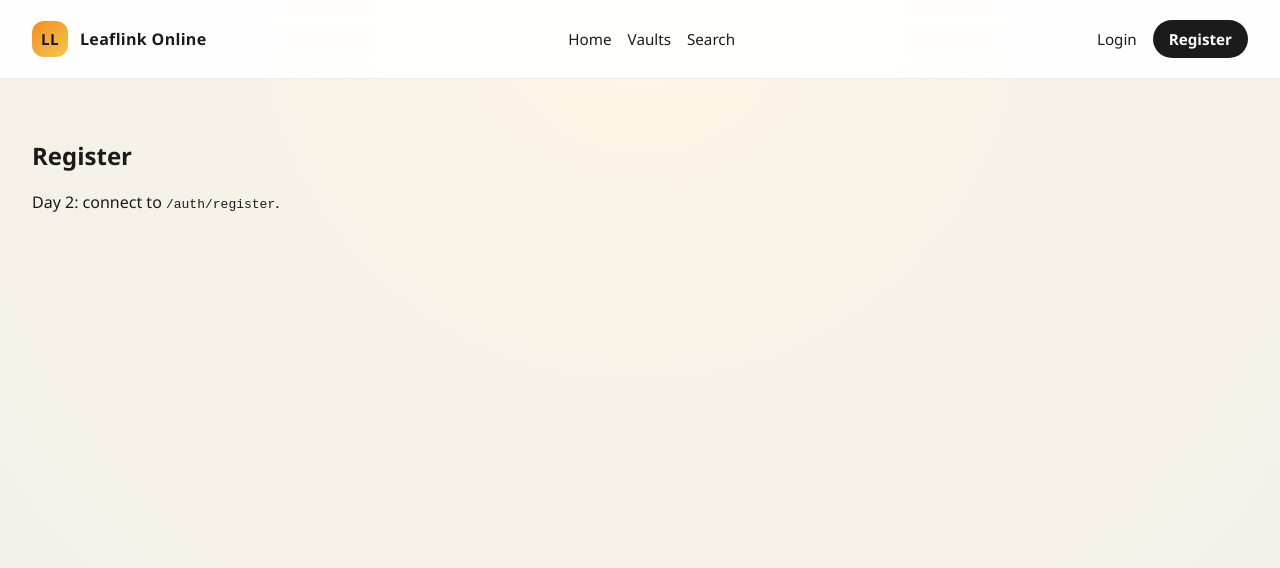
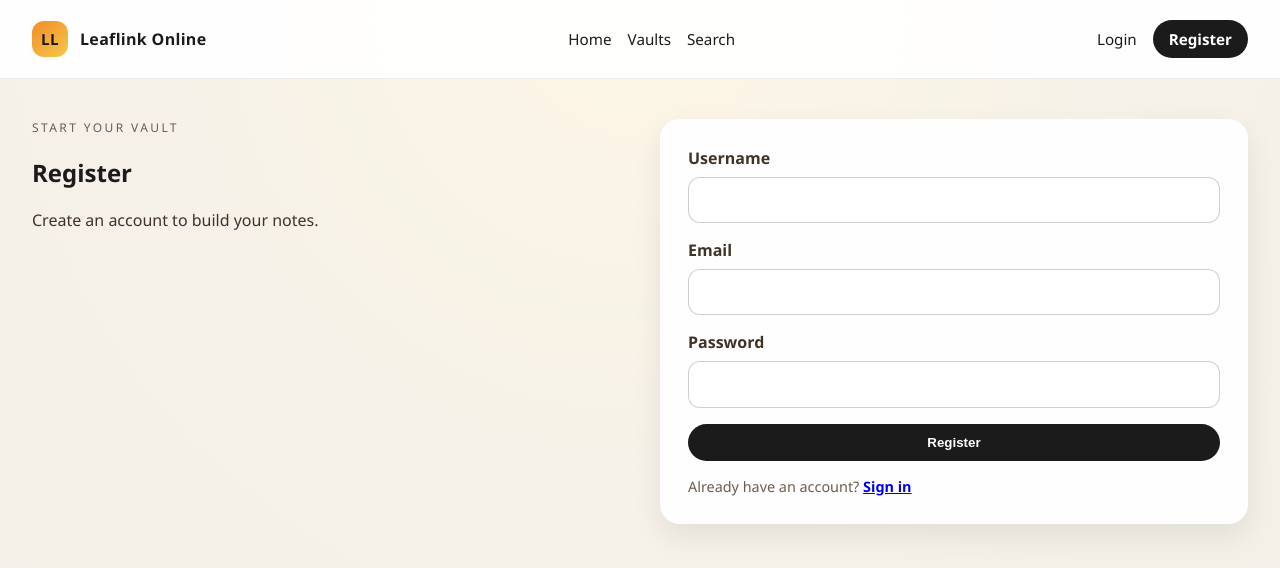
Before and after one commit to Just-Passersby/leaflink-online, a SvelteKit app in the folder frontend/: page /register in a window 1280 px wide. Shown: the top 568 px of the page. Built offline with nearby package versions, Linux system fonts and the light colour scheme; no server answers.

Commit message:
login/register page

```diff
--- a/frontend/src/routes/login/+page.svelte
+++ b/frontend/src/routes/login/+page.svelte
@@ -1,4 +1,130 @@
-<section>
-	<h1>Login</h1>
-	<p>Day 2: connect to <code>/auth/login</code> and <code>/auth/me</code>.</p>
+<script>
+	import { goto } from '$app/navigation';
+	import { login } from '$lib/auth.js';
+
+	let username = '';
+	let password = '';
+	let errorMessage = '';
+	let isSubmitting = false;
+
+	async function handleSubmit(event) {
+		event.preventDefault();
+		if (isSubmitting) return;
+
+		isSubmitting = true;
+		errorMessage = '';
+		try {
+			await login({ username, password });
+			goto('/vaults');
+		} catch (error) {
+			errorMessage = error?.message || 'Login failed.';
+		} finally {
+			isSubmitting = false;
+		}
+	}
+</script>
+
+<section class="auth">
+	<div>
+		<p class="eyebrow">Welcome back</p>
+		<h1>Login</h1>
+		<p class="subtitle">Use your username and password to continue.</p>
+	</div>
+
+	<form class="card" on:submit={handleSubmit}>
+		<label>
+			<span>Username</span>
+			<input type="text" bind:value={username} autocomplete="username" required />
+		</label>
+		<label>
+			<span>Password</span>
+			<input type="password" bind:value={password} autocomplete="current-password" required />
+		</label>
+		{#if errorMessage}
+			<p class="error">{errorMessage}</p>
+		{/if}
+		<button type="submit" disabled={isSubmitting}>
+			{isSubmitting ? 'Signing in...' : 'Login'}
+		</button>
+		<p class="hint">
+			No account yet? <a href="/register">Create one</a>
+		</p>
+	</form>
 </section>
+
+<style>
+	.auth {
+		display: grid;
+		grid-template-columns: repeat(auto-fit, minmax(260px, 1fr));
+		gap: 2.5rem;
+		align-items: start;
+	}
+
+	.eyebrow {
+		text-transform: uppercase;
+		letter-spacing: 0.2em;
+		font-size: 0.75rem;
+		color: #6b5d4c;
+		margin: 0 0 0.75rem;
+	}
+
+	.subtitle {
+		color: #3f3327;
+		line-height: 1.6;
+	}
+
+	.card {
+		background: rgba(255, 255, 255, 0.95);
+		padding: 1.75rem;
+		border-radius: 1.25rem;
+		box-shadow: 0 12px 30px rgba(0, 0, 0, 0.08);
+		display: grid;
+		gap: 1rem;
+	}
+
+	label {
+		display: grid;
+		gap: 0.5rem;
+		font-weight: 600;
+		color: #3f3327;
+	}
+
+	input {
+		padding: 0.7rem 0.9rem;
+		border-radius: 0.75rem;
+		border: 1px solid rgba(17, 17, 17, 0.2);
+		font: inherit;
+		background: #fff;
+	}
+
+	button {
+		padding: 0.7rem 1.2rem;
+		border-radius: 999px;
+		border: none;
+		background: #1b1b1b;
+		color: #fff;
+		font-weight: 600;
+		cursor: pointer;
+	}
+
+	button:disabled {
+		opacity: 0.7;
+		cursor: not-allowed;
+	}
+
+	.error {
+		color: #9b3a2d;
+		font-weight: 600;
+		margin: 0;
+	}
+
+	.hint {
+		margin: 0;
+		font-size: 0.9rem;
+		color: #6b5d4c;
+	}
+
+	.hint a {
+		font-weight: 600;
+	}
+</style>
--- a/frontend/src/routes/register/+page.svelte
+++ b/frontend/src/routes/register/+page.svelte
@@ -1,4 +1,135 @@
-<section>
-	<h1>Register</h1>
-	<p>Day 2: connect to <code>/auth/register</code>.</p>
+<script>
+	import { goto } from '$app/navigation';
+	import { register } from '$lib/auth.js';
+
+	let username = '';
+	let email = '';
+	let password = '';
+	let errorMessage = '';
+	let isSubmitting = false;
+
+	async function handleSubmit(event) {
+		event.preventDefault();
+		if (isSubmitting) return;
+
+		isSubmitting = true;
+		errorMessage = '';
+		try {
+			await register({ username, email, password });
+			goto('/vaults');
+		} catch (error) {
+			errorMessage = error?.message || 'Registration failed.';
+		} finally {
+			isSubmitting = false;
+		}
+	}
+</script>
+
+<section class="auth">
+	<div>
+		<p class="eyebrow">Start your vault</p>
+		<h1>Register</h1>
+		<p class="subtitle">Create an account to build your notes.</p>
+	</div>
+
+	<form class="card" on:submit={handleSubmit}>
+		<label>
+			<span>Username</span>
+			<input type="text" bind:value={username} autocomplete="username" required />
+		</label>
+		<label>
+			<span>Email</span>
+			<input type="email" bind:value={email} autocomplete="email" required />
+		</label>
+		<label>
+			<span>Password</span>
+			<input type="password" bind:value={password} autocomplete="new-password" required />
+		</label>
+		{#if errorMessage}
+			<p class="error">{errorMessage}</p>
+		{/if}
+		<button type="submit" disabled={isSubmitting}>
+			{isSubmitting ? 'Creating...' : 'Register'}
+		</button>
+		<p class="hint">
+			Already have an account? <a href="/login">Sign in</a>
+		</p>
+	</form>
 </section>
+
+<style>
+	.auth {
+		display: grid;
+		grid-template-columns: repeat(auto-fit, minmax(260px, 1fr));
+		gap: 2.5rem;
+		align-items: start;
+	}
+
+	.eyebrow {
+		text-transform: uppercase;
+		letter-spacing: 0.2em;
+		font-size: 0.75rem;
+		color: #6b5d4c;
+		margin: 0 0 0.75rem;
+	}
+
+	.subtitle {
+		color: #3f3327;
+		line-height: 1.6;
+	}
+
+	.card {
+		background: rgba(255, 255, 255, 0.95);
+		padding: 1.75rem;
+		border-radius: 1.25rem;
+		box-shadow: 0 12px 30px rgba(0, 0, 0, 0.08);
+		display: grid;
+		gap: 1rem;
+	}
+
+	label {
+		display: grid;
+		gap: 0.5rem;
+		font-weight: 600;
+		color: #3f3327;
+	}
+
+	input {
+		padding: 0.7rem 0.9rem;
+		border-radius: 0.75rem;
+		border: 1px solid rgba(17, 17, 17, 0.2);
+		font: inherit;
+		background: #fff;
+	}
+
+	button {
+		padding: 0.7rem 1.2rem;
+		border-radius: 999px;
+		border: none;
+		background: #1b1b1b;
+		color: #fff;
+		font-weight: 600;
+		cursor: pointer;
+	}
+
+	button:disabled {
+		opacity: 0.7;
+		cursor: not-allowed;
+	}
+
+	.error {
+		color: #9b3a2d;
+		font-weight: 600;
+		margin: 0;
+	}
+
+	.hint {
+		margin: 0;
+		font-size: 0.9rem;
+		color: #6b5d4c;
+	}
+
+	.hint a {
+		font-weight: 600;
+	}
+</style>
```
